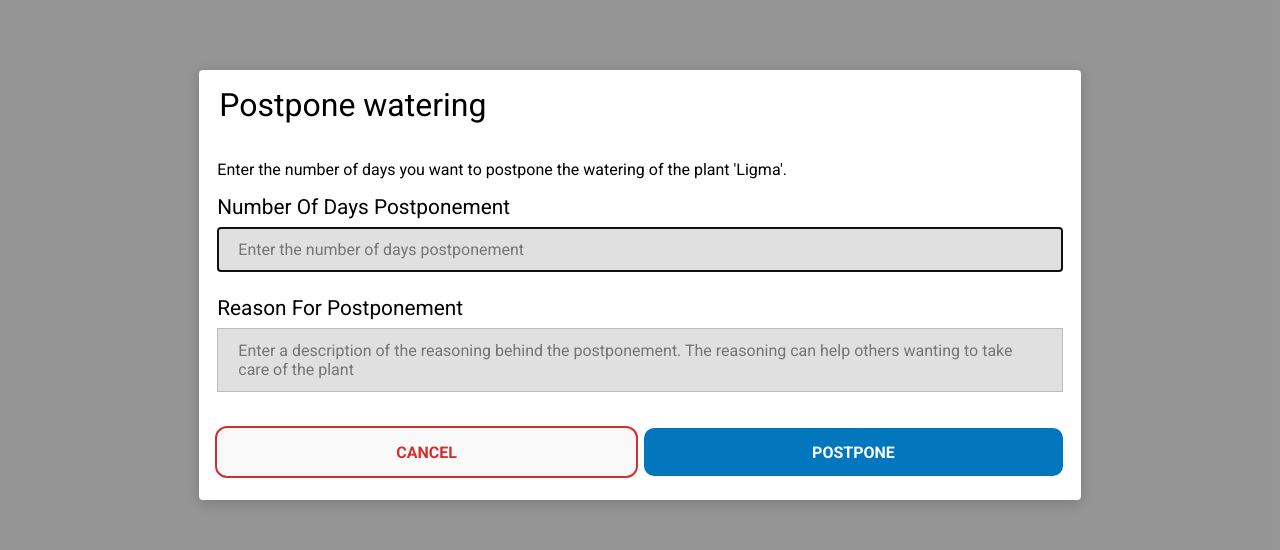
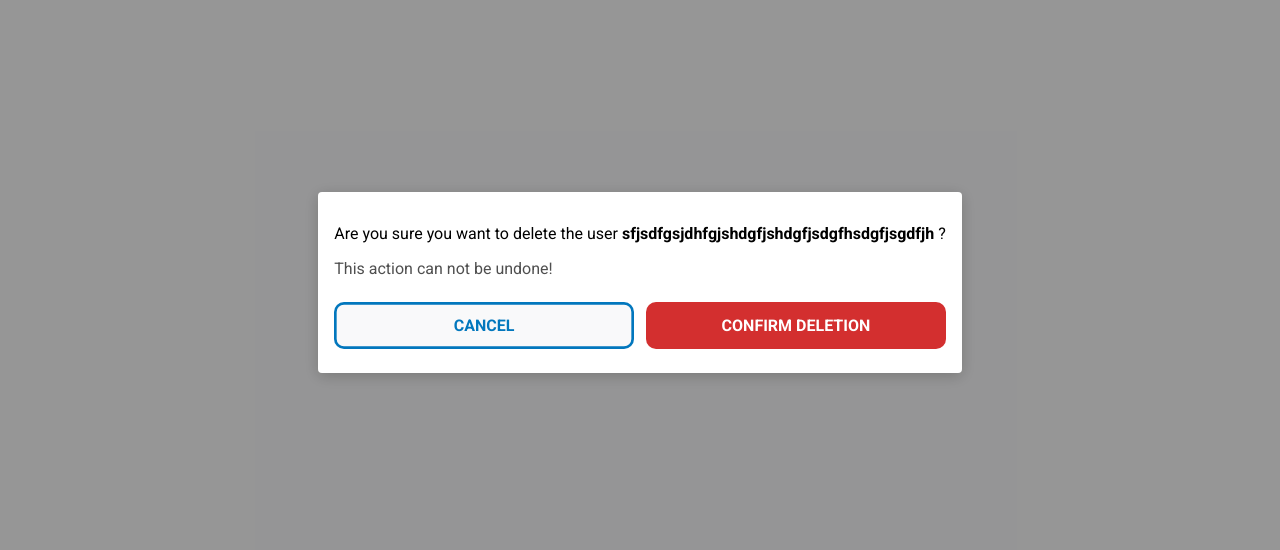
Before and after one commit to Webproject-exam/frontend, a React (Create React App) app: page /pops in a window 1280 px wide. Shown: the part 124-674 px from the top of the page. Built offline with nearby package versions, Linux system fonts and the light colour scheme.

Commit message:
WIP pompt

```diff
--- a/src/App.js
+++ b/src/App.js
@@ -20,7 +20,6 @@ import PlantList from './components/PlantList/PlantList';
 import IndividualPlantPage from './components/IndividualPlantPage/IndividualPlantPage'
 import withPlantFetch from './components/HOC/PlantListHOC';
 import fetchPlantBackend from './components/HOC/PlantPageHOC';
-import Postpone from './components/Postpone/Postpone';
 import PopupNew from './components/Popup/PopupNew';
 import Prompt from './components/Prompt/Prompt';
 
@@ -50,7 +49,7 @@ class App extends Component {
     const ForgotPassHOC = forgotBackend(ForgotPasswordEmailForm);
     const NavBarHOC = navBarBackend(NavBar);
     const PlantListHOC = withPlantFetch(PlantList);
-    const IndividualPlantHOC = fetchPlantBackend(IndividualPlantPage);
+    /* const IndividualPlantHOC = fetchPlantBackend(IndividualPlantPage); */
 
     return (
       <AuthConsumer>
@@ -74,21 +73,20 @@ class App extends Component {
                   <Route exact path="/login">
                     <LogInForm />
                   </Route>
-                  <Route exact path="/ja">
-                    <IndividualPlantHOC />
-                  </Route>
-                  <Route exact path="/nei">
-                    <Postpone type="watering" name="Ligma"/>
-                  </Route>
                   <Route exact path="/plants">
                     <PlantListHOC />
+                  </Route>
+                  <Route exact path="/prompt">
+                  <Prompt type="delete" user={{name:"sfjsdfgsjdhfgjshdgfjshdgfjsdgfhsdgfjsgdfjh"}}/>
+                  <Prompt type="confirm" plant={{name:"sfjsdhdgfjsdgfhsdgfjsgdfjh"}}/>
+                  <Prompt type="delete" plant={{name:"sfjsdfgsjdhfgjshdgfjshdgfjsdgfhsdgfjsgdfjh"}}/>
                   </Route>
                   <Route exact path="/plants/:id" render={this.plantPage} />
                   <Route exact path="/">
                     <AboutPage />
                   </Route>
                   <Route exact path="/pops">
-                    <PopupNew content={<Postpone type='watering' name='Ligma' />} />
+                    <PopupNew content={<Prompt type="delete" user={{name:"sfjsdfgsjdhfgjshdgfjshdgfjsdgfhsdgfjsgdfjh"}}/>} />
                   </Route>
                   <Route exact path="/403">
                     <StatusCard statusCode={403} statusText="Forbidden" />
--- a/src/components/Button/Button.css
+++ b/src/components/Button/Button.css
@@ -110,13 +110,13 @@
 
 .danger-outlined {
   background: var(--background);
-  outline: 2px solid var(--red);
+  box-shadow: 0 0 0 2pt var(--red) inset;
   color: var(--red);
 }
 
 .danger-outlined:enabled:hover {
   background: var(--background);
-  outline: 2px solid var(--rDark);
+  box-shadow: 0 0 0 2pt var(--rDark) inset;
   color: var(--rDark);
 }
 
--- a/src/components/Postpone/Postpone.jsx
+++ b/src/components/Postpone/Postpone.jsx
@@ -46,7 +46,7 @@ class Postpone extends Component {
 
     render() {
         return (
-            <div className="container postpone-form">
+            <div className="container max-width postpone-form">
                 <form method="POST" onSubmit={this.handleSubmit}>
                     <fieldset>
                         <legend>Postpone {this.props.type}</legend>
--- a/src/components/Prompt/Prompt.jsx
+++ b/src/components/Prompt/Prompt.jsx
@@ -2,21 +2,37 @@ import React from 'react';
 import Button from '../Button/Button';
 
 function Prompt(props) {
-    const { user, onAbortClick, onDeleteUser, type } = props;
+    const { onCancelClick, onConfirmUser, plant, type, user } = props;
+
+    let buttonVariant;
+    let buttonLabel;
+
+    if (type === 'delete'){
+        buttonVariant = 'danger';
+        buttonLabel = 'confirm deletion';
+    } else {
+        buttonVariant = 'secondary';
+        buttonLabel = 'confirm';
+    }
 
 return (
-        <div className="container max-width">
-            {type === 'delete' &&
+    <div className="container">
         <>
+            {user &&
                 <p>Are you sure you want to delete the user <span className="bold">{user.name} {user.surname}</span>?</p>
+            }
+
+            {plant &&
+                <p>Are you sure you want to water the plant <span className="bold">{plant.name}</span>?</p>
+            }
+
             <p className="low-emphasis-text">This action can not be undone!</p>
 
             <div className="buttons-side-by-side">
-                        <Button onClick={onAbortClick} label="Cancel" size="half" variant="secondary-outlined" />
-                        <Button onClick={onDeleteUser} label="Confirm Delete" size="half" variant="danger" />
+                <Button onClick={onCancelClick} label="Cancel" size="half" variant="secondary-outlined" />
+                <Button onClick={onConfirmUser} label={buttonLabel} size="half" variant={buttonVariant} />
             </div>
         </>
-            }
     </div>
 );
 }
```
Also changed, not shown: src/components/Popup/PopupNew.jsx (+1 -27 lines). Lines whose indentation alone changed are shown as unchanged.
